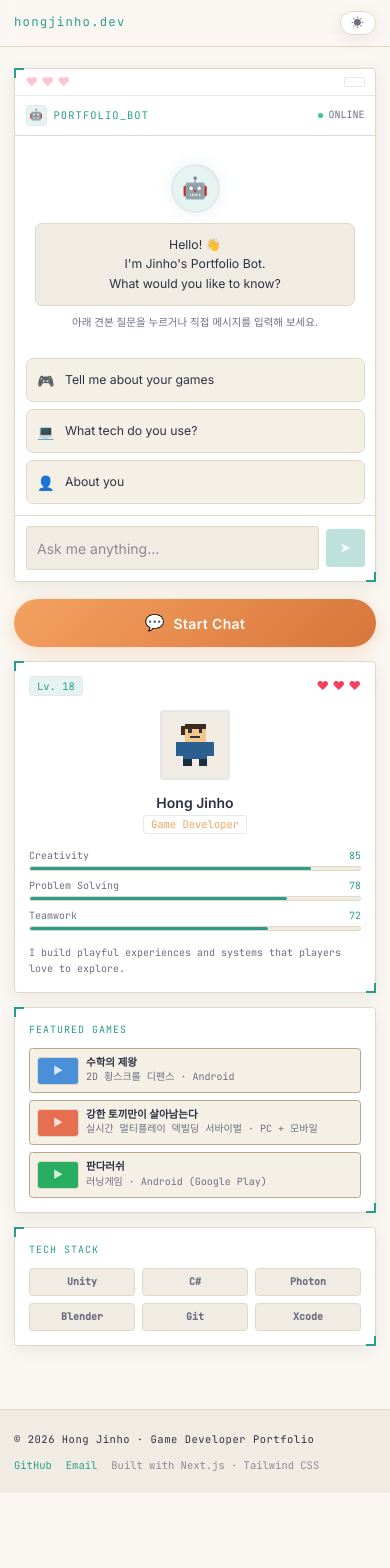
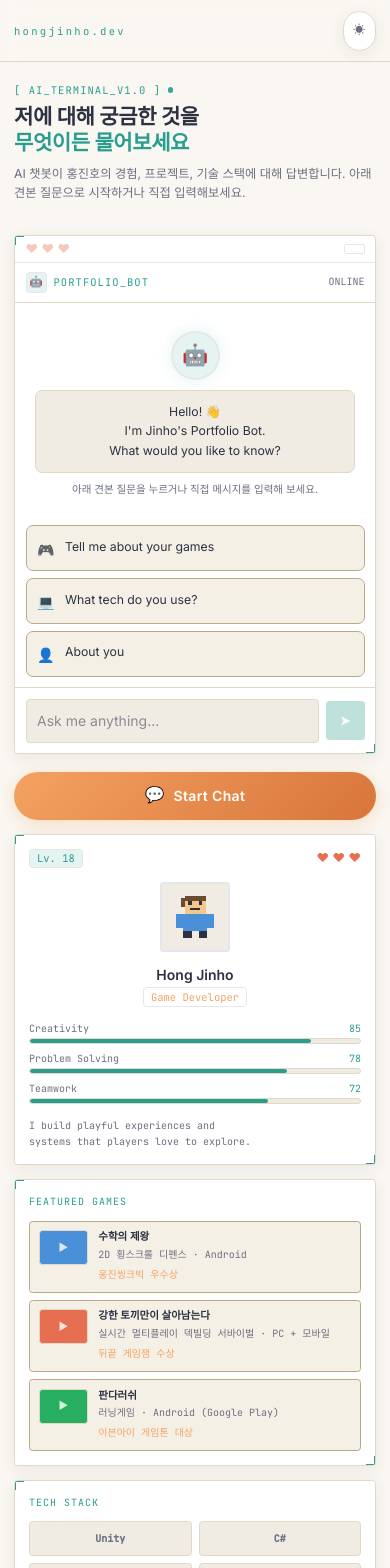
Before and after one commit to mynameisjinhohong/Game-Portfolio, a Next.js app in the folder workspace/: page / in a window 390 px wide. Shown: the top 1568 px of the page. Before the commit the page ends 1493 px from the top, so only its background shows below. Built offline with nearby package versions, Linux system fonts and the light colour scheme.

Commit message:
GP-43: 상세 섹션 및 공통 컴포넌트 반응형·테마 적용 마감

```diff
--- a/workspace/src/app/globals.css
+++ b/workspace/src/app/globals.css
@@ -37,6 +37,13 @@
   --color-info: #4a90d9;
   --color-success: #2f9d6b;
   --color-danger: #e63946;
+  --color-heart: #e76f51;
+  --color-heart-soft: rgba(231, 111, 81, 0.38);
+  --color-avatar-skin: #f4c68a;
+  --color-avatar-eye: #2d3142;
+  --color-avatar-hair: #6c4a2f;
+  --color-avatar-shirt: #4a90d9;
+  --color-avatar-pants: #2d3142;
 
   --shadow-panel: 0 4px 16px rgba(45, 49, 66, 0.08);
   --shadow-cta: 0 4px 18px rgba(244, 162, 97, 0.32);
@@ -103,6 +110,13 @@
   --color-info: #4ade80;
   --color-success: #4ade80;
   --color-danger: #f87171;
+  --color-heart: #ff9f7a;
+  --color-heart-soft: rgba(255, 159, 122, 0.34);
+  --color-avatar-skin: #f0c28f;
+  --color-avatar-eye: #d8eef5;
+  --color-avatar-hair: #8f6543;
+  --color-avatar-shirt: #2a9d8f;
+  --color-avatar-pants: #133246;
 
   --shadow-panel: 0 6px 22px rgba(0, 0, 0, 0.45);
   --shadow-cta: 0 6px 24px rgba(255, 122, 47, 0.42);
@@ -273,6 +287,7 @@ select {
   border: 1px solid var(--color-border);
   position: relative;
   box-shadow: var(--shadow-panel);
+  overflow: clip;
 }
 
 .hud-panel::before,
@@ -318,9 +333,26 @@ select {
   shape-rendering: crispEdges;
 }
 
+.interactive-card {
+  transition:
+    border-color var(--transition),
+    background-color var(--transition),
+    transform var(--transition),
+    box-shadow var(--transition);
+}
+
+.interactive-card:is(:hover, :focus-visible) {
+  border-color: var(--color-accent);
+  background-color: var(--color-accent-soft);
+}
+
 /* 모바일에서 hover 의존을 줄이기 위한 항상 보이는 강조 변형 */
 @media (hover: none) {
   .hud-panel-clickable {
     border-color: var(--color-border-strong);
   }
+
+  .interactive-card {
+    border-color: var(--color-border-strong);
+  }
 }
--- a/workspace/src/components/chatbot/CharacterPanel.tsx
+++ b/workspace/src/components/chatbot/CharacterPanel.tsx
@@ -8,7 +8,7 @@ const SKILLS = [
 
 export function CharacterPanel() {
   return (
-    <div className="hud-panel flex h-full flex-col gap-4 rounded p-4">
+    <div className="hud-panel flex h-full flex-col gap-4 rounded p-4 sm:p-5">
       {/* 레벨 배지 */}
       <div className="flex items-center justify-between">
         <span className="rounded border border-accent/40 bg-accent-soft px-2 py-0.5 font-mono text-xs text-accent">
@@ -16,7 +16,7 @@ export function CharacterPanel() {
         </span>
         <span className="flex gap-1" aria-hidden="true">
           {[0, 1, 2].map((i) => (
-            <span key={i} className="text-sm leading-none text-rose-500">
+            <span key={i} className="text-sm leading-none text-[var(--color-heart)]">
               ♥
             </span>
           ))}
@@ -34,17 +34,17 @@ export function CharacterPanel() {
               className="pixelated"
               aria-hidden="true"
             >
-              <rect x="10" y="4" width="12" height="10" fill="#F4C68A" />
-              <rect x="12" y="7" width="2" height="2" fill="#2D3142" />
-              <rect x="18" y="7" width="2" height="2" fill="#2D3142" />
-              <rect x="13" y="11" width="6" height="1" fill="#2D3142" />
-              <rect x="10" y="4" width="12" height="3" fill="#3D2B1F" />
-              <rect x="8" y="5" width="2" height="5" fill="#3D2B1F" />
-              <rect x="9" y="14" width="14" height="10" fill="#2A5F8F" />
-              <rect x="5" y="14" width="4" height="8" fill="#2A5F8F" />
-              <rect x="23" y="14" width="4" height="8" fill="#2A5F8F" />
-              <rect x="9" y="24" width="5" height="4" fill="#1A2E3F" />
-              <rect x="18" y="24" width="5" height="4" fill="#1A2E3F" />
+              <rect x="10" y="4" width="12" height="10" fill="var(--color-avatar-skin)" />
+              <rect x="12" y="7" width="2" height="2" fill="var(--color-avatar-eye)" />
+              <rect x="18" y="7" width="2" height="2" fill="var(--color-avatar-eye)" />
+              <rect x="13" y="11" width="6" height="1" fill="var(--color-avatar-eye)" />
+              <rect x="10" y="4" width="12" height="3" fill="var(--color-avatar-hair)" />
+              <rect x="8" y="5" width="2" height="5" fill="var(--color-avatar-hair)" />
+              <rect x="9" y="14" width="14" height="10" fill="var(--color-avatar-shirt)" />
+              <rect x="5" y="14" width="4" height="8" fill="var(--color-avatar-shirt)" />
+              <rect x="23" y="14" width="4" height="8" fill="var(--color-avatar-shirt)" />
+              <rect x="9" y="24" width="5" height="4" fill="var(--color-avatar-pants)" />
+              <rect x="18" y="24" width="5" height="4" fill="var(--color-avatar-pants)" />
             </svg>
           </div>
         </div>
@@ -81,7 +81,7 @@ export function CharacterPanel() {
       </div>
 
       {/* 한 줄 소개 */}
-      <p className="mt-auto font-mono text-[10px] leading-relaxed text-content-dim">
+      <p className="mt-auto text-balance font-mono text-[10px] leading-relaxed text-content-dim">
         I build playful experiences and systems that players love to explore.
       </p>
     </div>
--- a/workspace/src/components/chatbot/ChatbotHeader.tsx
+++ b/workspace/src/components/chatbot/ChatbotHeader.tsx
@@ -2,8 +2,8 @@
 
 export function ChatbotHeader() {
   return (
-    <div className="mb-5 flex flex-col gap-1.5">
-      <div className="flex items-center gap-2">
+    <div className="mb-5 flex flex-col gap-2">
+      <div className="flex flex-wrap items-center gap-2">
         <span className="font-mono text-xs uppercase tracking-widest text-accent">
           [ AI_TERMINAL_v1.0 ]
         </span>
@@ -16,7 +16,7 @@ export function ChatbotHeader() {
         <span className="text-accent">무엇이든 물어보세요</span>
       </h2>
 
-      <p className="max-w-md text-sm leading-relaxed text-content-dim">
+      <p className="max-w-2xl text-sm leading-relaxed text-content-dim sm:max-w-md">
         AI 챗봇이 홍진호의 경험, 프로젝트, 기술 스택에 대해 답변합니다. 아래 견본 질문으로
         시작하거나 직접 입력해보세요.
       </p>
--- a/workspace/src/components/chatbot/ChatbotInputArea.tsx
+++ b/workspace/src/components/chatbot/ChatbotInputArea.tsx
@@ -37,14 +37,14 @@ export function ChatbotInputArea({ onSubmit, isLoading = false }: ChatbotInputAr
           onChange={(e) => setValue(e.target.value)}
           onKeyDown={handleKeyDown}
           placeholder="Ask me anything..."
-          className="flex-1 min-w-0 rounded border border-border bg-bg-sunken px-3 py-2.5 min-h-[44px] font-sans text-base sm:text-sm text-content placeholder:text-content-muted transition-colors focus:border-accent focus:outline-none"
+          className="min-w-0 flex-1 rounded border border-border bg-bg-sunken px-3 py-2.5 min-h-[44px] font-sans text-base text-content placeholder:text-content-muted transition-colors focus:border-accent focus:outline-none sm:text-sm"
           id="chatbot-input"
           disabled={isLoading}
         />
         <button
           onClick={handleSubmit}
           disabled={!value.trim() || isLoading}
-          className="flex h-11 w-11 shrink-0 items-center justify-center rounded bg-accent text-bg transition-opacity hover:opacity-90 disabled:cursor-not-allowed disabled:opacity-30"
+          className="flex h-11 w-11 shrink-0 items-center justify-center rounded bg-accent text-bg transition-opacity hover:opacity-90 focus:outline-none focus-visible:ring-2 focus-visible:ring-accent/60 disabled:cursor-not-allowed disabled:opacity-30"
           aria-label="전송"
           type="button"
         >
--- a/workspace/src/components/chatbot/ChatbotMessagePanel.tsx
+++ b/workspace/src/components/chatbot/ChatbotMessagePanel.tsx
@@ -68,7 +68,7 @@ export function ChatbotMessagePanel({ messages }: ChatbotMessagePanelProps) {
                 {isUser ? 'U' : '🤖'}
               </div>
               <div
-                className={`max-w-[80%] sm:max-w-[260px] rounded-lg border px-3 py-2 ${
+                className={`max-w-[calc(100%-2.25rem)] rounded-lg border px-3 py-2 sm:max-w-[min(80%,26rem)] ${
                   isUser ? 'border-cta/30 bg-cta-soft' : 'border-border bg-bg-sunken'
                 }`}
               >
--- a/workspace/src/components/chatbot/ChatbotPanel.tsx
+++ b/workspace/src/components/chatbot/ChatbotPanel.tsx
@@ -58,7 +58,7 @@ export function ChatbotPanel() {
       <div className="flex items-center justify-between border-b border-border/60 px-3 py-2 sm:px-4">
         <div className="flex min-w-[60px] items-center gap-1" aria-hidden="true">
           {[0, 1, 2].map((i) => (
-            <span key={i} className="text-sm leading-none text-rose-400/40">
+            <span key={i} className="text-sm leading-none text-[var(--color-heart-soft)]">
               ♥
             </span>
           ))}
@@ -80,7 +80,7 @@ export function ChatbotPanel() {
           <span className="font-mono text-xs tracking-widest text-accent">PORTFOLIO_BOT</span>
         </div>
         <span className="flex items-center gap-1.5 font-mono text-[10px] text-content-dim">
-          <span className="h-1.5 w-1.5 animate-pulse rounded-full bg-emerald-500" />
+          <span className="h-1.5 w-1.5 animate-pulse rounded-full bg-success" />
           ONLINE
         </span>
       </div>
--- a/workspace/src/components/chatbot/ChatbotSampleQuestions.tsx
+++ b/workspace/src/components/chatbot/ChatbotSampleQuestions.tsx
@@ -15,18 +15,18 @@ export function ChatbotSampleQuestions({ questions, onSelect }: ChatbotSampleQue
           key={q.id}
           type="button"
           onClick={() => onSelect(q.text)}
-          className="flex w-full items-center gap-3 rounded-lg border border-border bg-panel-soft px-3 py-3 min-h-[44px] text-left text-sm text-content transition-colors hover:border-accent hover:bg-accent-soft focus:outline-none focus-visible:ring-2 focus-visible:ring-accent/60"
+          className="interactive-card flex min-h-[44px] w-full items-start gap-3 rounded-lg border border-border bg-panel-soft px-3 py-3 text-left text-sm text-content focus:outline-none focus-visible:ring-2 focus-visible:ring-accent/60"
         >
           {q.icon ? (
-            <span className="flex-shrink-0 text-base" aria-hidden="true">
+            <span className="mt-0.5 flex-shrink-0 text-base" aria-hidden="true">
               {q.icon}
             </span>
           ) : (
-            <span className="flex-shrink-0 text-xs text-accent" aria-hidden="true">
+            <span className="mt-0.5 flex-shrink-0 text-xs text-accent" aria-hidden="true">
               ▸
             </span>
           )}
-          {q.text}
+          <span className="leading-relaxed">{q.text}</span>
         </button>
       ))}
     </div>
--- a/workspace/src/components/chatbot/ChatbotSection.tsx
+++ b/workspace/src/components/chatbot/ChatbotSection.tsx
@@ -1,6 +1,7 @@
 'use client';
 
 import { CharacterPanel } from './CharacterPanel';
+import { ChatbotHeader } from './ChatbotHeader';
 import { ChatbotPanel } from './ChatbotPanel';
 import { FeaturedGamesPanel } from './FeaturedGamesPanel';
 
@@ -15,20 +16,21 @@ export function ChatbotSection() {
         모바일: 1열로 챗봇이 최상단, 그 아래에 캐릭터/게임 패널이 스크롤로 노출.
         lg 이상: 3열로 화면 폭에 비례해 패널 너비가 늘어난다.
       */}
-      <div className="grid grid-cols-1 gap-4 lg:grid-cols-[minmax(220px,1fr)_minmax(0,2.4fr)_minmax(220px,1fr)] lg:gap-6 items-stretch">
+      <div className="grid grid-cols-1 items-stretch gap-4 xl:grid-cols-[minmax(220px,1fr)_minmax(0,2.4fr)_minmax(220px,1fr)] xl:gap-6">
         {/* 왼쪽: 캐릭터 패널 (모바일에서는 챗봇 아래로 이동) */}
-        <div className="order-2 lg:order-1">
+        <div className="order-2 xl:order-1">
           <CharacterPanel />
         </div>
 
         {/* 중앙: 챗봇 패널 */}
-        <div className="order-1 lg:order-2 flex flex-col gap-4">
+        <div className="order-1 flex flex-col gap-4 xl:order-2">
+          <ChatbotHeader />
           <ChatbotPanel />
 
           <div className="mt-1 flex justify-center">
             <button
               type="button"
-              className="flex items-center justify-center gap-2.5 w-full sm:w-auto min-h-[48px] px-8 py-3 rounded-full font-semibold text-base text-white tracking-wide transition-all duration-150 hover:-translate-y-px focus:outline-none focus-visible:ring-2 focus-visible:ring-cta/60"
+              className="flex min-h-[48px] w-full items-center justify-center gap-2.5 rounded-full px-6 py-3 text-base font-semibold tracking-wide text-white transition-all duration-150 hover:-translate-y-px focus:outline-none focus-visible:ring-2 focus-visible:ring-cta/60 sm:w-auto sm:px-8"
               style={{
                 background:
                   'linear-gradient(135deg, var(--color-cta) 0%, var(--color-cta-strong) 100%)',
@@ -48,7 +50,7 @@ export function ChatbotSection() {
         </div>
 
         {/* 오른쪽: 게임 패널 (모바일에서는 챗봇 아래로 이동) */}
-        <div className="order-3">
+        <div className="order-3 xl:order-3">
           <FeaturedGamesPanel />
         </div>
       </div>
--- a/workspace/src/components/chatbot/FeaturedGamesPanel.tsx
+++ b/workspace/src/components/chatbot/FeaturedGamesPanel.tsx
@@ -6,9 +6,9 @@ const TECH_ICONS = ['Unity', 'C#', 'Photon', 'Blender', 'Git', 'Xcode'];
 
 export function FeaturedGamesPanel() {
   return (
-    <div className="flex h-full flex-col gap-4">
+    <div className="flex h-full flex-col gap-4 md:grid md:grid-cols-2 xl:flex">
       {/* Featured Games */}
-      <div className="hud-panel flex-1 rounded p-4">
+      <div className="hud-panel flex-1 rounded p-4 sm:p-5">
         <p className="mb-3 font-mono text-[10px] uppercase tracking-widest text-accent">
           Featured Games
         </p>
@@ -17,22 +17,27 @@ export function FeaturedGamesPanel() {
             <li key={game.slug}>
               <a
                 href={`#${game.slug}`}
-                className="hud-panel-clickable flex items-center gap-2 rounded border border-border bg-panel-soft p-2 transition-colors duration-150 hover:border-accent focus:outline-none focus-visible:ring-2 focus-visible:ring-accent/60"
+                className="interactive-card hud-panel-clickable flex items-start gap-3 rounded border border-border bg-panel-soft p-2.5 focus:outline-none focus-visible:ring-2 focus-visible:ring-accent/60"
               >
                 <span
                   aria-hidden="true"
-                  className="flex h-8 w-12 flex-shrink-0 items-center justify-center rounded border border-border bg-bg-sunken"
+                  className="flex h-10 w-14 flex-shrink-0 items-center justify-center rounded border border-border bg-bg-sunken sm:h-8 sm:w-12"
                   style={{ backgroundColor: game.color, color: '#FFFFFF' }}
                 >
                   <span className="text-xs opacity-80">▶</span>
                 </span>
-                <span className="min-w-0">
-                  <span className="block truncate text-xs font-semibold leading-tight text-content">
+                <span className="min-w-0 flex-1">
+                  <span className="block text-xs font-semibold leading-tight text-content sm:truncate">
                     {game.title}
                   </span>
-                  <span className="block truncate font-mono text-[10px] text-content-dim">
+                  <span className="mt-1 block font-mono text-[10px] leading-relaxed text-content-dim sm:truncate">
                     {game.genre} · {game.platform}
                   </span>
+                  {game.awards?.[0] ? (
+                    <span className="mt-1 block font-mono text-[10px] leading-relaxed text-cta">
+                      {game.awards[0]}
+                    </span>
+                  ) : null}
                 </span>
               </a>
             </li>
@@ -41,15 +46,15 @@ export function FeaturedGamesPanel() {
       </div>
 
       {/* Tech Stack */}
-      <div className="hud-panel rounded p-4">
+      <div className="hud-panel rounded p-4 sm:p-5">
         <p className="mb-3 font-mono text-[10px] uppercase tracking-widest text-accent">
           Tech Stack
         </p>
-        <ul className="grid grid-cols-3 gap-2">
+        <ul className="grid grid-cols-2 gap-2 sm:grid-cols-3">
           {TECH_ICONS.map((icon) => (
             <li
               key={icon}
-              className="flex h-8 items-center justify-center rounded border border-border bg-bg-sunken"
+              className="flex min-h-10 items-center justify-center rounded border border-border bg-bg-sunken px-2 py-2 text-center"
             >
               <span className="font-mono text-[10px] font-semibold text-content-dim">{icon}</span>
             </li>
--- a/workspace/src/components/common/SiteFooter.tsx
+++ b/workspace/src/components/common/SiteFooter.tsx
@@ -3,25 +3,27 @@ export function SiteFooter() {
 
   return (
     <footer className="mt-12 border-t border-border bg-bg-sunken">
-      <div className="mx-auto flex w-full max-w-7xl flex-col gap-3 px-4 py-6 text-xs text-content-dim sm:flex-row sm:items-center sm:justify-between sm:px-6">
-        <p className="font-mono tracking-wider">© {year} Hong Jinho · Game Developer Portfolio</p>
-        <ul className="flex flex-wrap items-center gap-x-4 gap-y-1 font-mono">
+      <div className="mx-auto flex w-full max-w-7xl flex-col gap-4 px-4 py-6 text-xs text-content-dim sm:px-6 lg:flex-row lg:items-center lg:justify-between">
+        <p className="max-w-md font-mono leading-relaxed tracking-wider">
+          © {year} Hong Jinho · Game Developer Portfolio
+        </p>
+        <ul className="flex flex-wrap items-center gap-x-4 gap-y-2 font-mono">
           <li>
             <a
               href="https://github.com/mynameisjinhohong"
               target="_blank"
               rel="noreferrer noopener"
-              className="hover:text-accent transition-colors"
+              className="transition-colors hover:text-accent"
             >
               GitHub
             </a>
           </li>
           <li>
-            <a href="mailto:ghddhksduq@gmail.com" className="hover:text-accent transition-colors">
+            <a href="mailto:ghddhksduq@gmail.com" className="transition-colors hover:text-accent">
               Email
             </a>
           </li>
-          <li className="text-content-muted">Built with Next.js · Tailwind CSS</li>
+          <li className="w-full text-content-muted sm:w-auto">Built with Next.js · Tailwind CSS</li>
         </ul>
       </div>
     </footer>
--- a/workspace/src/components/common/SiteHeader.tsx
+++ b/workspace/src/components/common/SiteHeader.tsx
@@ -4,17 +4,17 @@ import { ThemeToggle } from './ThemeToggle';
 
 export function SiteHeader() {
   return (
-    <header className="w-full border-b border-border bg-bg-elevated/70 backdrop-blur supports-[backdrop-filter]:bg-bg-elevated/60">
+    <header className="sticky top-0 z-20 w-full border-b border-border bg-bg-elevated/85 backdrop-blur supports-[backdrop-filter]:bg-bg-elevated/70">
       <div className="mx-auto flex w-full max-w-7xl items-center justify-between gap-3 px-4 py-3 sm:px-6">
         <a
           href="#top"
-          className="font-mono text-sm tracking-widest text-accent hover:text-accent-strong transition-colors"
+          className="min-w-0 font-mono text-xs tracking-[0.22em] text-accent transition-colors hover:text-accent-strong sm:text-sm"
         >
           hongjinho.dev
         </a>
 
-        <div className="flex items-center gap-3">
-          <span className="hidden font-mono text-xs tracking-widest text-content-dim sm:inline">
+        <div className="flex items-center gap-2 sm:gap-3">
+          <span className="hidden font-mono text-xs tracking-widest text-content-dim md:inline">
             PORTFOLIO_v1
           </span>
           <ThemeToggle />
--- a/workspace/src/components/common/ThemeToggle.tsx
+++ b/workspace/src/components/common/ThemeToggle.tsx
@@ -13,8 +13,8 @@ export function ThemeToggle({ className = '' }: { className?: string }) {
       aria-label={isDark ? '라이트 모드로 전환' : '다크 모드로 전환'}
       aria-pressed={isDark}
       title={isDark ? '라이트 모드로 전환' : '다크 모드로 전환'}
-      className={`inline-flex items-center gap-1.5 rounded-full border border-border bg-panel
-                  px-3 py-1.5 text-xs font-mono uppercase tracking-widest text-content-dim
+      className={`inline-flex min-h-[40px] items-center gap-1.5 rounded-full border border-border bg-panel
+                  px-2.5 py-1.5 text-[10px] font-mono uppercase tracking-widest text-content-dim sm:px-3 sm:text-xs
                   shadow-panel transition-colors duration-150
                   hover:border-accent hover:text-accent
                   focus:outline-none focus-visible:ring-2 focus-visible:ring-accent/60 ${className}`}
```
